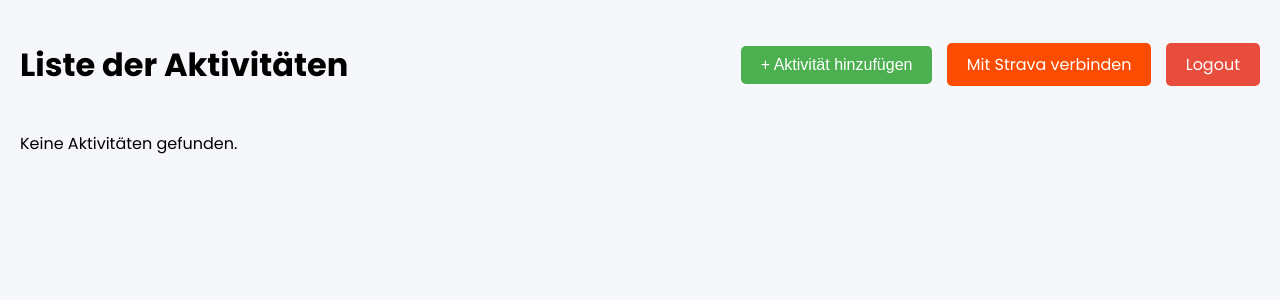
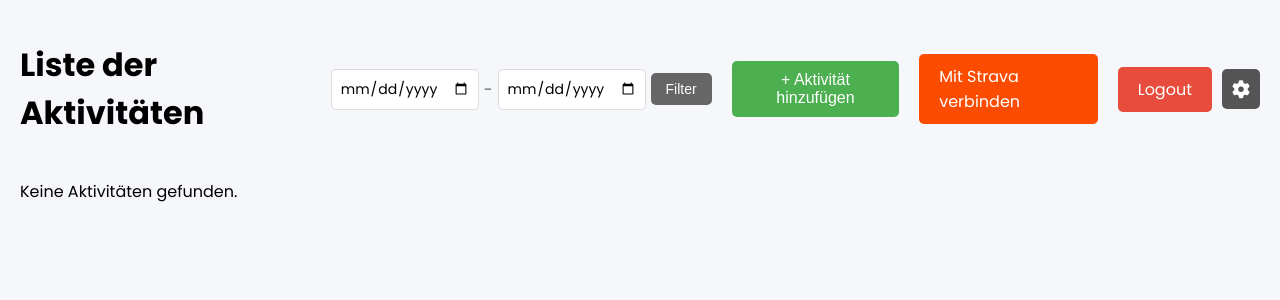
Before and after one commit to deep2web/AktivGrid, a Flask app: template src/templates/activities.html in a window 1280 px wide. Shown: the top 300 px of the page. Run offline with Flask 3, Linux system fonts and the light colour scheme; the template is opened without the code that fills it, so the values that code supplies are empty; parts of the project's set-up code (start-up, migrations or seed data) failed here and were passed over.

Commit message:
add settings menu

```diff
--- a/src/main.py
+++ b/src/main.py
@@ -151,7 +151,7 @@ def logged_in():
 @requires_auth
 def list_activities():
     """
-    List all activities of the authenticated athlete.
+    List all activities of the authenticated athlete, optionally filtered by date range.
     """
     user = session.get("user")
     user_obj = users_collection.find_one({"email": user["email"]})
@@ -160,11 +160,24 @@ def list_activities():
     # Prüfen, ob der Benutzer die Strava-Verbindung übersprungen hat
     skipped = request.args.get('skipped') == 'true'
 
+    # Datumsbereich aus der Anfrage abrufen
+    start_date = request.args.get("start_date")
+    end_date = request.args.get("end_date")
+
     # Kombinierte Liste für alle Aktivitäten
     all_activities = []
 
     # Manuelle Aktivitäten aus der DB laden
-    manual_activities = list(user_activities_collection.find({"user_id": user_id}))
+    query = {"user_id": user_id}
+    if start_date:
+        query["start_date"] = {"$gte": datetime.strptime(start_date, "%Y-%m-%d")}
+    if end_date:
+        if "start_date" in query:
+            query["start_date"]["$lte"] = datetime.strptime(end_date, "%Y-%m-%d")
+        else:
+            query["start_date"] = {"$lte": datetime.strptime(end_date, "%Y-%m-%d")}
+
+    manual_activities = list(user_activities_collection.find(query))
 
     for activity in manual_activities:
         # Konvertiere start_date in naive datetime
@@ -200,15 +213,25 @@ def list_activities():
 
             for activity in strava_activities:
                 # Konvertiere start_date in naive datetime
-                start_date = activity.start_date
-                if start_date.tzinfo is not None:
-                    start_date = start_date.replace(tzinfo=None)
+                activity_date = activity.start_date
+                if activity_date.tzinfo is not None:
+                    activity_date = activity_date.replace(tzinfo=None)
+
+                # Filtere Strava-Aktivitäten nach Datumsbereich
+                if request.args.get("start_date") and request.args.get("end_date"):
+                    filter_start = datetime.strptime(request.args.get("start_date"), "%Y-%m-%d")
+                    filter_end = datetime.strptime(request.args.get("end_date"), "%Y-%m-%d")
+                    # Füge einen Tag zu filter_end hinzu, damit auch Aktivitäten des Enddatums eingeschlossen werden
+                    filter_end = filter_end.replace(hour=23, minute=59, second=59)
+
+                    if activity_date < filter_start or activity_date > filter_end:
+                        continue
 
                 all_activities.append({
                     "id": activity.id,
                     "name": activity.name,
                     "type": activity.type,
-                    "start_date": start_date,
+                    "start_date": activity_date,
                     "has_gps": activity.start_latlng is not None,
                     "source": "strava"
                 })
@@ -223,7 +246,25 @@ def list_activities():
         # Falls keine Aktivitäten und kein Strava-Token
         return render_template("connect_strava.html")
 
-    return render_template("activities.html", activities=all_activities, strava_connected=strava_connected)
+    # WICHTIG: Immer frische Benutzerdaten aus der Datenbank laden
+    user = session.get("user")
+    user_obj = users_collection.find_one({"email": user["email"]})
+
+    # Aktualisiere auch die Session mit den frischen Daten
+    session["user"]["name"] = user_obj.get("name", user["name"])
+    session.modified = True
+
+    # Am Ende der Funktion die frischen Benutzerdaten aus der Datenbank verwenden
+    return render_template(
+        "activities.html",
+        activities=all_activities,
+        strava_connected=strava_connected,
+        user={
+            "name": user_obj.get("name", user["name"]),
+            "email": user["email"],
+            "picture": user["picture"]
+        }  # Aktuelle Benutzerdaten aus DB
+    )
 
 @app.route("/add-activity", methods=["POST"])
 @requires_auth
@@ -319,5 +360,44 @@ def disconnect_strava():
     print(f"Strava-Account für Nutzer {user['email']} wurde getrennt.")
     return redirect("/activities")
 
+@app.route("/update-settings", methods=["POST"])
+@requires_auth
+def update_settings():
+    """
+    Aktualisiert die Benutzereinstellungen in der Datenbank
+    """
+    user = session.get("user")
+    new_name = request.form.get("name")
+
+    print(f"Einstellungen aktualisieren - Alter Name: {user['name']}, Neuer Name: {new_name}")
+
+    # Aktualisiere den Namen in der Datenbank
+    if new_name and new_name != user["name"]:
+        result = users_collection.update_one(
+            {"email": user["email"]},
+            {"$set": {"name": new_name}}
+        )
+
+        # Überprüfe, ob die Aktualisierung erfolgreich war
+        if result.modified_count == 1:
+            print(f"Name für Nutzer {user['email']} wurde zu '{new_name}' in der Datenbank geändert.")
+
+            # Aktualisiere die Session (komplett neu laden aus der DB)
+            user_obj = users_collection.find_one({"email": user["email"]})
+            session["user"] = {
+                "name": user_obj.get("name"),
+                "email": user["email"],
+                "picture": user["picture"]
+            }
+            session.modified = True  # Wichtig: Markiert die Session als geändert
+
+            print(f"Session aktualisiert. Neuer Name in Session: {session['user']['name']}")
+        else:
+            print(f"Fehler: Name konnte nicht in der Datenbank aktualisiert werden!")
+
+    # Cache-Busting-Parameter hinzufügen
+    timestamp = datetime.now().timestamp()
+    return redirect(f"/activities?_={timestamp}")
+
 if __name__ == "__main__":
     app.run(debug=True)
--- a/src/templates/activities.html
+++ b/src/templates/activities.html
@@ -5,6 +5,7 @@
     <meta name="viewport" content="width=device-width, initial-scale=1.0">
     <title>Aktivitäten</title>
     <link href="https://fonts.googleapis.com/css2?family=Poppins:wght@300;400;600;700&display=swap" rel="stylesheet">
+    <link rel="stylesheet" href="https://cdnjs.cloudflare.com/ajax/libs/font-awesome/6.4.0/css/all.min.css">
     <style>
         body {
             font-family: 'Poppins', sans-serif;
@@ -161,12 +162,112 @@
         .btn-strava:hover {
             background-color: #E34902;
         }
+        .action-buttons {
+            display: flex;
+            align-items: center;
+            gap: 10px;
+        }
+        .filter-form {
+            display: inline-flex;
+            align-items: center;
+        }
+        .filter-container {
+            display: flex;
+            align-items: center;
+            gap: 5px;
+        }
+        .date-inputs {
+            display: flex;
+            align-items: center;
+        }
+        .date-control {
+            width: 130px;
+            padding: 8px;
+            border: 1px solid #ddd;
+            border-radius: 5px;
+            font-size: 14px;
+            font-family: 'Poppins', sans-serif;
+        }
+        .date-separator {
+            margin: 0 5px;
+            color: #666;
+        }
+        .btn-filter {
+            padding: 8px 15px;
+            background-color: #666;
+            font-size: 14px;
+        }
+        .btn-filter:hover {
+            background-color: #555;
+        }
+        .btn-settings {
+            background-color: #555;
+            padding: 10px;
+            border-radius: 5px;
+            width: 40px;
+            height: 40px;
+            display: flex;
+            align-items: center;
+            justify-content: center;
+        }
+
+        .btn-settings:hover {
+            background-color: #444;
+        }
+
+        .btn-settings i {
+            font-size: 18px;
+        }
+
+        /* Stile für das Settings-Modal */
+        .modal-content {
+            padding: 20px;
+        }
+
+        .modal-title {
+            margin-bottom: 20px;
+            font-size: 24px;
+            font-weight: 600;
+        }
+
+        .settings-form {
+            margin-top: 20px;
+        }
+
+        .settings-form .form-group {
+            margin-bottom: 20px;
+        }
+
+        .settings-form label {
+            display: block;
+            margin-bottom: 8px;
+            font-weight: 500;
+        }
+
+        .settings-form .btn-save {
+            margin-top: 10px;
+            background-color: #4CAF50;
+        }
+
+        .settings-form .btn-save:hover {
+            background-color: #45a049;
+        }
     </style>
 </head>
 <body>
     <div class="header">
         <h1>Liste der Aktivitäten</h1>
-        <div>
+        <div class="action-buttons">
+            <form action="/activities" method="get" class="filter-form">
+                <div class="filter-container">
+                    <div class="date-inputs">
+                        <input type="date" id="start_date" name="start_date" class="date-control" title="Von">
+                        <span class="date-separator">-</span>
+                        <input type="date" id="end_date" name="end_date" class="date-control" title="Bis">
+                    </div>
+                    <button type="submit" class="btn btn-filter">Filter</button>
+                </div>
+            </form>
             <button class="btn btn-add" onclick="openModal()">+ Aktivität hinzufügen</button>
             {% if strava_connected %}
                 <form action="/disconnect-strava" method="post" style="display: inline;">
@@ -176,6 +277,7 @@
                 <a href="/strava" class="btn btn-strava">Mit Strava verbinden</a>
             {% endif %}
             <a href="/logout" class="btn btn-logout">Logout</a>
+            <button class="btn btn-settings" onclick="openSettingsModal()"><i class="fas fa-cog"></i></button>
         </div>
     </div>
 
@@ -259,6 +361,29 @@
         </div>
     </div>
 
+    <!-- Settings Modal -->
+    <div id="settingsModal" class="modal-overlay">
+        <div class="modal">
+            <div class="modal-header">
+                <h2>Einstellungen</h2>
+                <span class="modal-close" onclick="closeSettingsModal()">&times;</span>
+            </div>
+            <div class="modal-content">
+                <form id="settingsForm" action="/update-settings" method="post">
+                    <div class="form-group">
+                        <label for="name">Name</label>
+                        <input type="text" id="name" name="name" class="form-control" value="{{ user.name }}">
+                    </div>
+                    <div class="form-group">
+                        <label for="email">E-Mail (nicht änderbar)</label>
+                        <input type="email" id="email" name="email" class="form-control" value="{{ user.email }}" disabled>
+                    </div>
+                    <button type="submit" class="btn btn-save">Speichern</button>
+                </form>
+            </div>
+        </div>
+    </div>
+
     <script>
         function openModal() {
             document.getElementById('activityModal').style.display = 'flex';
@@ -272,11 +397,22 @@
             document.getElementById('activityModal').style.display = 'none';
         }
 
+        function openSettingsModal() {
+            document.getElementById('settingsModal').style.display = 'flex';
+        }
+
+        function closeSettingsModal() {
+            document.getElementById('settingsModal').style.display = 'none';
+        }
+
         // Modal schließen, wenn außerhalb geklickt wird
         window.onclick = function(event) {
-            const modal = document.getElementById('activityModal');
-            if (event.target == modal) {
+            const activityModal = document.getElementById('activityModal');
+            const settingsModal = document.getElementById('settingsModal');
+            if (event.target == activityModal) {
                 closeModal();
+            } else if (event.target == settingsModal) {
+                closeSettingsModal();
             }
         }
     </script>
```
